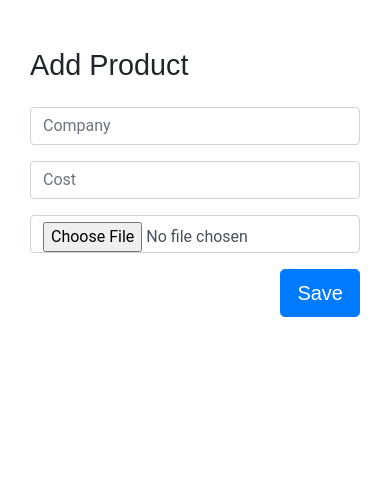
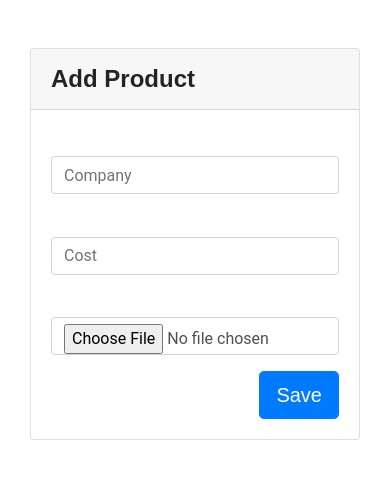
Before and after one commit to MateenSeddiqi/Online-cosmetic-shop, a Django app: page /addProduct/ in a window 390 px wide. Shown: the part 56-535 px from the top of the page. Run offline with Django 5.2, Linux system fonts and the light colour scheme.

Commit message:
adding and deleting the product feature added

```diff
--- a/products/templates/addProduct.html
+++ b/products/templates/addProduct.html
@@ -3,13 +3,34 @@
 
 {% block content %}
     <div class="container my-5">
-        <h2 class="mb-4" style="font-size: 1.8rem; font-family: 'Montserrat', sans-serif;">Add Product</h2>
-        <form method="post" enctype="multipart/form-data" style="font-family: 'Roboto', sans-serif; font-size: 1.1rem;">
-            {% csrf_token %}
-            {{ form.as_p }}
-            <div class="text-right">
-                <button type="submit" class="btn btn-primary btn-lg" style="font-family: 'Montserrat', sans-serif;">Save</button>
+        <div class="row justify-content-center">
+            <div class="col-lg-8 col-md-10 col-sm-12">
+                <div class="card">
+                    <div class="card-header" style="font-family: 'Montserrat', sans-serif; font-size: 1.5rem; font-weight: bold;">
+                        Add Product
+                    </div>
+                    <div class="card-body" style="font-family: 'Roboto', sans-serif; font-size: 1.1rem;">
+                        <form method="post" enctype="multipart/form-data">
+                            {% csrf_token %}
+                            <div class="form-group">
+                                <label for="{{ form.company.id_for_label }}">{{ form.company.label }}</label>
+                                {{ form.company }}
+                            </div>
+                            <div class="form-group">
+                                <label for="{{ form.cost.id_for_label }}">{{ form.cost.label }}</label>
+                                {{ form.cost }}
+                            </div>
+                            <div class="form-group">
+                                <label for="{{ form.image.id_for_label }}">{{ form.image.label }}</label>
+                                {{ form.image }}
+                            </div>
+                            <div class="text-right">
+                                <button type="submit" class="btn btn-primary btn-lg" style="font-family: 'Montserrat', sans-serif;">Save</button>
+                            </div>
+                        </form>
+                    </div>
+                </div>
             </div>
-        </form>
+        </div>
     </div>
 {% endblock %}
--- a/products/templates/products.html
+++ b/products/templates/products.html
@@ -32,7 +32,7 @@
                         </td>
                         <td class="align-middle text-center text-nowrap">
                             <a href="" class="btn btn-primary btn-sm mr-2" style="font-family: 'Montserrat', sans-serif;">Update</a>
-                            <a href="" class="btn btn-danger btn-sm" style="font-family: 'Montserrat', sans-serif;">Delete</a>
+                            <a href="{%  url 'deleteProduct' product.id %}" class="btn btn-danger btn-sm" style="font-family: 'Montserrat', sans-serif;">Delete</a>
                         </td>
                     </tr>
                     {% endfor %}
--- a/products/urls.py
+++ b/products/urls.py
@@ -12,7 +12,7 @@ urlpatterns = [
     path('displayProduct/', views.displayProduct, name='displayProduct'),
     path('addProduct/', views.addProduct, name='addProduct'),
     # path('update-product/<int:pk>/', views.update_product, name='update-product'),
-    # path('delete-product/<int:pk>/', views.delete_product, name='delete-product'),
+    path('deleteProduct/<int:pk>/', views.deleteProduct, name='deleteProduct'),
 ]
 
 if settings.DEBUG:
--- a/products/views.py
+++ b/products/views.py
@@ -51,3 +51,9 @@ def addProduct(request):
     else:
         form = ProductForm()
     return render(request, 'addProduct.html', {'form': form})
+
+
+def deleteProduct(request, pk):
+    product = get_object_or_404(Product, pk=pk)
+    product.delete()
+    return redirect('displayProduct')
```
Also changed, not shown: db.sqlite3.
